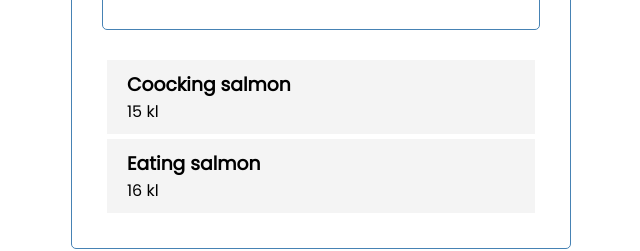
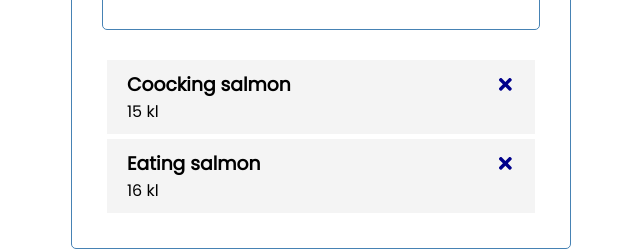
Before and after one commit to eirinhagen/react-crash-course, a React (Create React App) app: page / in a window 1280 px wide. Shown: the part 361-612 px from the top of the page, without its empty margins (319-959 px from the left). Built offline with nearby package versions, Linux system fonts and the light colour scheme.

Commit message:
delete task/passing props example

```diff
--- a/src/App.js
+++ b/src/App.js
@@ -17,11 +17,14 @@ function App() {
      }
 ])
 
+const deleteTask = (id) => {
+  console.log('delete',id)
+}
 
   return (
     <div className='container'>
       <Header />
-      <Tasks tasks={a} />
+      <Tasks tasks={a} onDelete = {deleteTask}/>
    </div>
   );
 }
--- a/src/components/Task.js
+++ b/src/components/Task.js
@@ -1,9 +1,10 @@
 import { FaTimes} from 'react-icons/fa'
 
-const Task = ({task}) => {
+const Task = ({task,onDelete}) => {
+
   return (
     <div className="task">
-        <h3>{task.text}</h3>
+        <h3>{task.text} <FaTimes style = {{color : "darkblue", cursor : "pointer"}} onClick={onDelete}/></h3>
         <p>{task.time}</p>
     </div>
   )
--- a/src/components/Tasks.js
+++ b/src/components/Tasks.js
@@ -1,9 +1,9 @@
 import Task from "./Task"
-const Tasks = ({tasks}) => {
+const Tasks = ({tasks,onDelete}) => {
   return (
     <>
     {tasks.map((abc)=>(
-        <Task key={abc.id} task={abc} /> ))}
+        <Task key={abc.id} task={abc} onDelete={onDelete} /> ))}
     </>
 
   )
```
